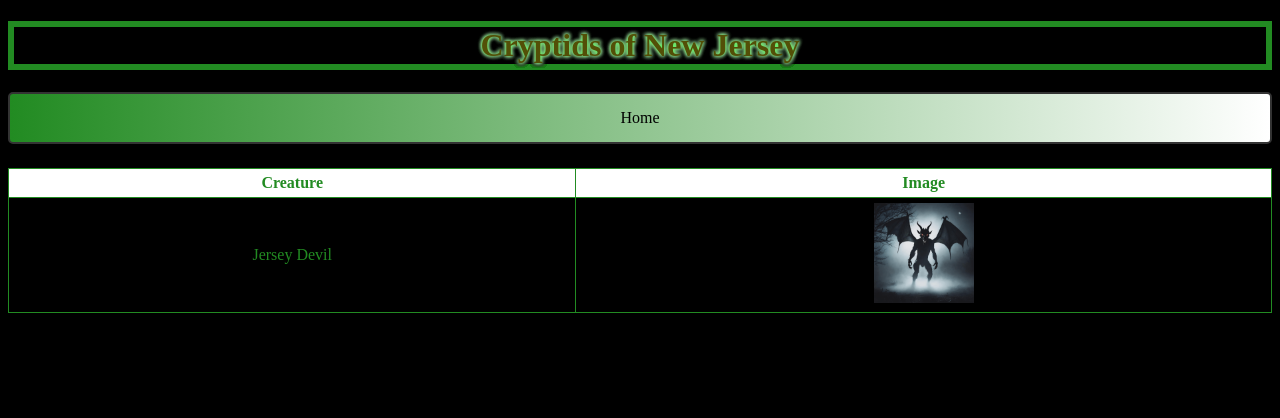
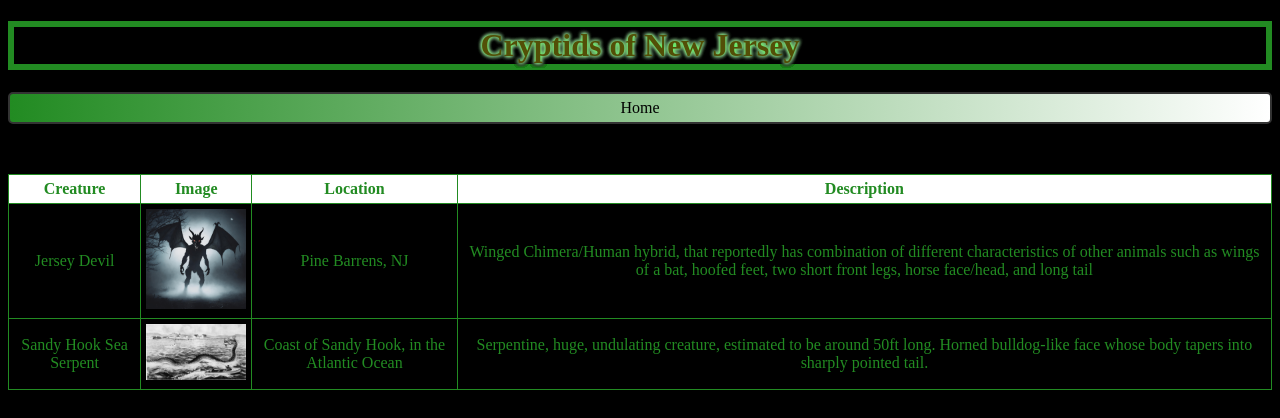
Before and after one commit to ant05man/Cryptid-World, a React (Vite) app: page /states/new-jersey in a window 1280 px wide. Shown: the top 418 px of the page. Built offline with nearby package versions, Linux system fonts and the light colour scheme.

Commit message:
added sandy hook sea serpent to the table

```diff
--- a/src/components/new-jersey.jsx
+++ b/src/components/new-jersey.jsx
@@ -5,7 +5,8 @@ import { Link } from 'react-router-dom';
 import '../styles/new-jersey.css';
 
 const creatures = [
-    { name: 'Jersey Devil', imageUrl: '/The-Jersey-Devil.png'}
+    { name: 'Jersey Devil', imageUrl: '/The-Jersey-Devil.png', location: 'Pine Barrens, NJ', description: 'Winged Chimera/Human hybrid, that reportedly has combination of different characteristics of other animals such as wings of a bat, hoofed feet, two short front legs, horse face/head, and long tail'},
+    {name: 'Sandy Hook Sea Serpent', imageUrl: '/Sandy-Hook-Sea-Serpent.jpg', location: 'Coast of Sandy Hook, in the Atlantic Ocean', description: 'Serpentine, huge, undulating creature, estimated to be around 50ft long. Horned bulldog-like face whose body tapers into sharply pointed tail.' }
 ];
 
 function NewJersey() {
@@ -21,6 +22,8 @@ function NewJersey() {
                     <tr>
                         <th>Creature</th>
                         <th>Image</th>
+                        <th>Location</th>
+                        <th>Description</th>
                     </tr>
                 </thead>
                 <tbody>
@@ -28,6 +31,8 @@ function NewJersey() {
                         <tr key={index}>
                             <td>{creature.name}</td>
                             <td><img src={creature.imageUrl} alt={creature.name} width="100" /></td>
+                            <td>{creature.location}</td>
+                            <td>{creature.description}</td>
                         </tr>
                     ))}
                 </tbody>
--- a/src/styles/new-jersey.css
+++ b/src/styles/new-jersey.css
@@ -9,7 +9,7 @@ p {
     justify-content: center; /* Distribute items with space between them */
     align-items: center; /* Center items vertically */
     background: linear-gradient(to right, forestgreen, white); /* Linear gradient */
-    padding: 15px; /* Padding inside the navbar */
+    padding: 5px; /* Padding inside the navbar */
     border: 2px solid #333; /* Border around the navbar */
     border-radius: 5px; /* Optional: rounded corners */
     color: white; /* Text color */
@@ -34,7 +34,7 @@ color:black;
 table {
 width: 100%;
 border-collapse: collapse;
-margin-top: 20px;
+margin-top: 50px;
 }
 
 th, td {
```
Also changed, not shown: public/Sandy-Hook-Sea-Serpent.jpg (added).
